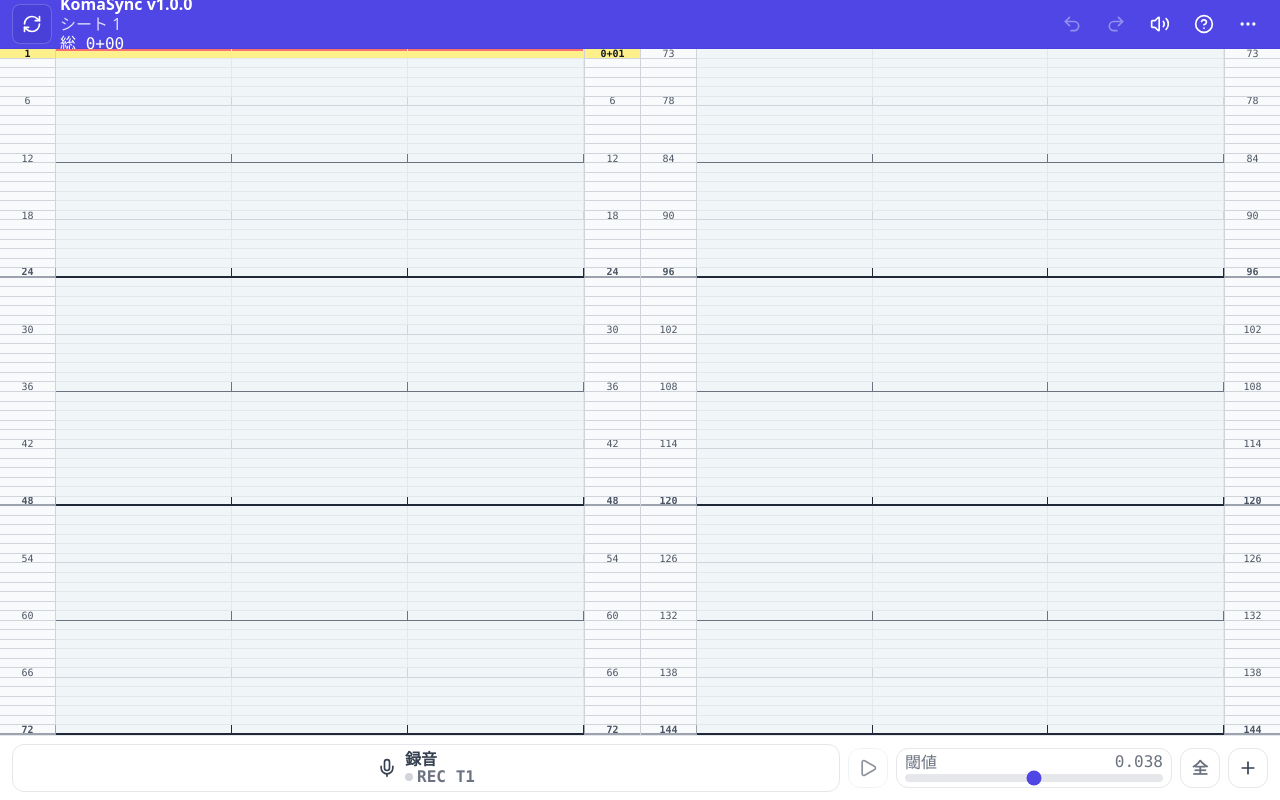
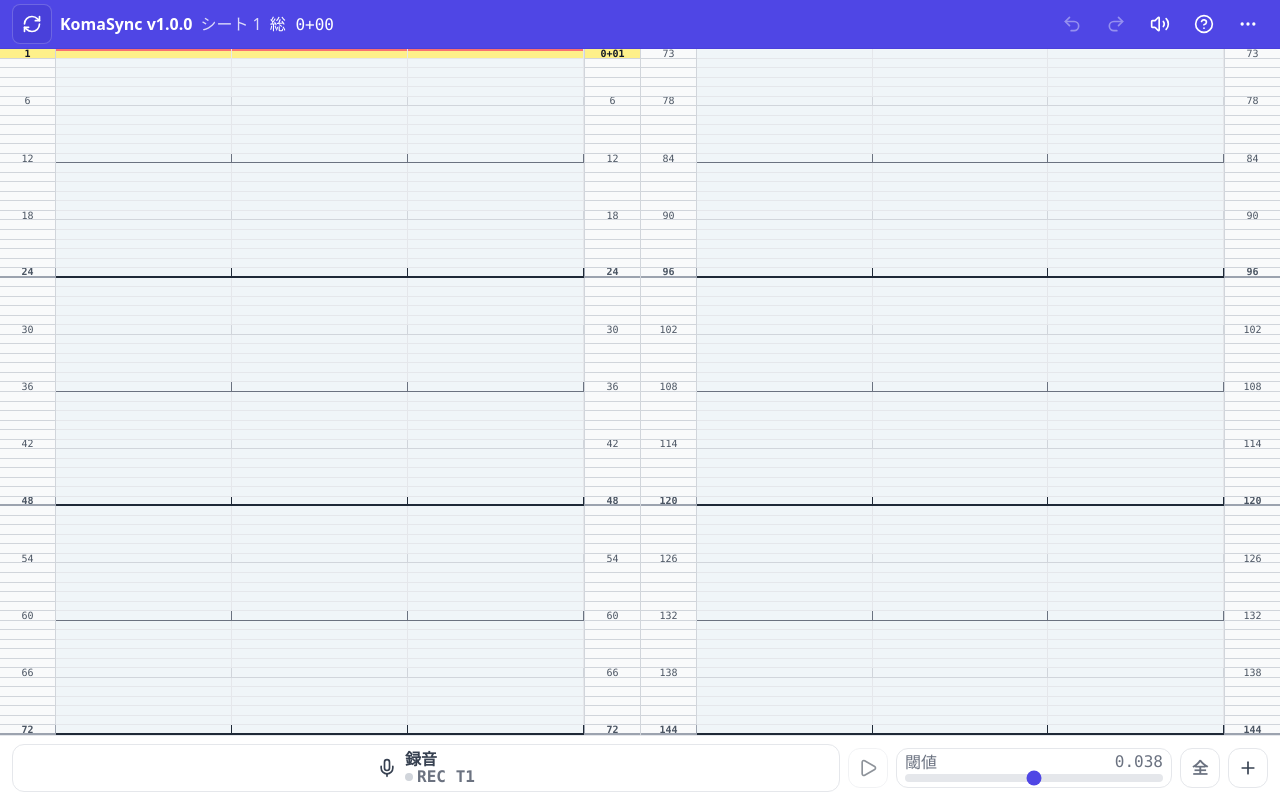
Before and after one commit to stechdrive/komasync, a React (Vite) app: page / in a window 1280 px wide. Built offline with nearby package versions, Linux system fonts and the light colour scheme.

Commit message:
fix: align top bar labels

```diff
--- a/components/TopBar.tsx
+++ b/components/TopBar.tsx
@@ -89,12 +89,14 @@ export const TopBar: React.FC<TopBarProps> = ({
             <RefreshCw className="w-[var(--control-icon)] h-[var(--control-icon)]" />
           </button>
 
-          <div className="min-w-0 leading-tight">
-            <div className="text-[var(--ui-sm)] font-bold truncate">
+          <div className="min-w-0 flex items-baseline gap-2">
+            <div className="text-[var(--ui-sm)] font-bold truncate shrink-0">
               {APP_NAME} v{APP_VERSION}
             </div>
-            <div className="text-[var(--ui-xs)] opacity-80 truncate">シート {sheetNumber}</div>
-            <div className="font-mono text-[var(--ui-sm)] truncate">
+            <div className="text-[var(--ui-sm)] opacity-80 shrink-0 whitespace-nowrap">
+              シート {sheetNumber}
+            </div>
+            <div className="font-mono text-[var(--ui-sm)] truncate min-w-0">
               総 {totalTimecode}
               {selectionTimecode ? ` / 選 ${selectionTimecode}` : ''}
             </div>
```
